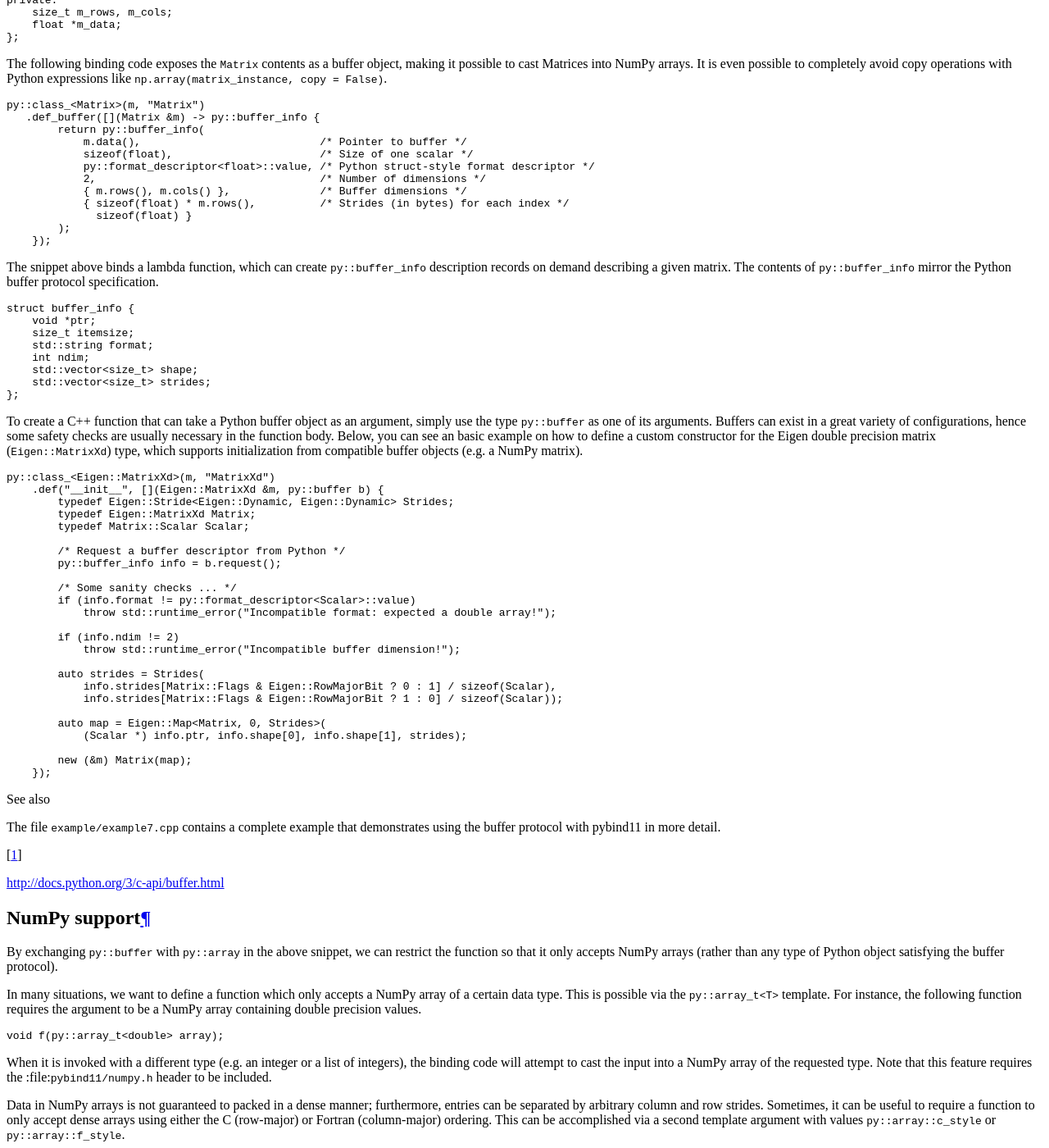
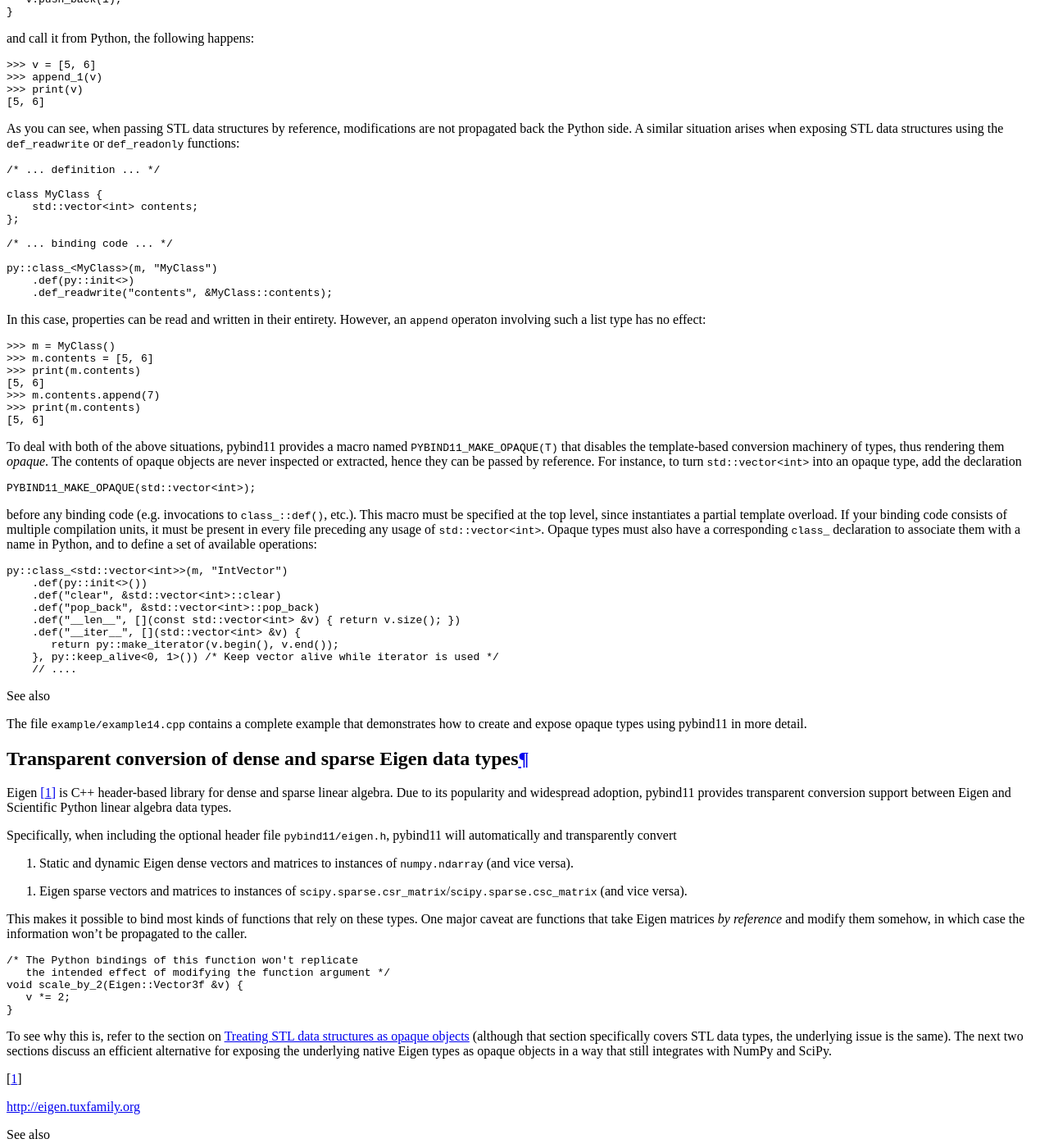
Before and after one commit to pybind/pybind11, a Sphinx documentation site: the page built from docs/advanced.rst, in a window 1280 px wide and 1400 px high, scrolled down 10755 px. Shown: the whole window at 82% size. Built offline with Sphinx 7.4.7 and the Read the Docs theme 2.0.0, drawn with Linux system fonts in a browser that asks for light colours; some of the changed text lies outside the part shown.

Commit message:
transparent conversion of dense and sparse Eigen types

```diff
--- a/docs/advanced.rst
+++ b/docs/advanced.rst
@@ -792,13 +792,157 @@ There is also a special exception :class:`cast_error` that is thrown by
 :func:`handle::call` when the input arguments cannot be converted to Python
 objects.
 
+.. _opaque:
+
+Treating STL data structures as opaque objects
+==============================================
+
+pybind11 heavily relies on a template matching mechanism to convert parameters
+and return values that are constructed from STL data types such as vectors,
+linked lists, hash tables, etc. This even works in a recursive manner, for
+instance to deal with lists of hash maps of pairs of elementary and custom
+types, etc.
+
+However, a fundamental limitation of this approach is that internal conversions
+between Python and C++ types involve a copy operation that prevents
+pass-by-reference semantics. What does this mean?
+
+Suppose we bind the following function
+
+.. code-block:: cpp
+
+    void append_1(std::vector<int> &v) {
+       v.push_back(1);
+    }
+
+and call it from Python, the following happens:
+
+.. code-block:: python
+
+   >>> v = [5, 6]
+   >>> append_1(v)
+   >>> print(v)
+   [5, 6]
+
+As you can see, when passing STL data structures by reference, modifications
+are not propagated back the Python side. A similar situation arises when
+exposing STL data structures using the ``def_readwrite`` or ``def_readonly``
+functions:
+
+.. code-block:: cpp
+
+    /* ... definition ... */
+
+    class MyClass {
+        std::vector<int> contents;
+    };
+
+    /* ... binding code ... */
+
+    py::class_<MyClass>(m, "MyClass")
+        .def(py::init<>)
+        .def_readwrite("contents", &MyClass::contents);
+
+In this case, properties can be read and written in their entirety. However, an
+``append`` operaton involving such a list type has no effect:
+
+.. code-block:: python
+
+   >>> m = MyClass()
+   >>> m.contents = [5, 6]
+   >>> print(m.contents)
+   [5, 6]
+   >>> m.contents.append(7)
+   >>> print(m.contents)
+   [5, 6]
+
+To deal with both of the above situations, pybind11 provides a macro named
+``PYBIND11_MAKE_OPAQUE(T)`` that disables the template-based conversion
+machinery of types, thus rendering them *opaque*. The contents of opaque
+objects are never inspected or extracted, hence they can be passed by
+reference. For instance, to turn ``std::vector<int>`` into an opaque type, add
+the declaration
+
+.. code-block:: cpp
+
+    PYBIND11_MAKE_OPAQUE(std::vector<int>);
+
+before any binding code (e.g. invocations to ``class_::def()``, etc.). This
+macro must be specified at the top level, since instantiates a partial template
+overload. If your binding code consists of multiple compilation units, it must
+be present in every file preceding any usage of ``std::vector<int>``. Opaque
+types must also have a corresponding ``class_`` declaration to associate them
+with a name in Python, and to define a set of available operations:
+
+.. code-block:: cpp
+
+    py::class_<std::vector<int>>(m, "IntVector")
+        .def(py::init<>())
+        .def("clear", &std::vector<int>::clear)
+        .def("pop_back", &std::vector<int>::pop_back)
+        .def("__len__", [](const std::vector<int> &v) { return v.size(); })
+        .def("__iter__", [](std::vector<int> &v) {
+           return py::make_iterator(v.begin(), v.end());
+        }, py::keep_alive<0, 1>()) /* Keep vector alive while iterator is used */
+        // ....
+
+
+.. seealso::
+
+    The file :file:`example/example14.cpp` contains a complete example that
+    demonstrates how to create and expose opaque types using pybind11 in more
+    detail.
+
+.. _eigen:
+
+Transparent conversion of dense and sparse Eigen data types
+===========================================================
+
+Eigen [#f1]_ is C++ header-based library for dense and sparse linear algebra. Due to
+its popularity and widespread adoption, pybind11 provides transparent
+conversion support between Eigen and Scientific Python linear algebra data types.
+
+Specifically, when including the optional header file :file:`pybind11/eigen.h`,
+pybind11 will automatically and transparently convert
+
+1. Static and dynamic Eigen dense vectors and matrices to instances of
+   ``numpy.ndarray`` (and vice versa).
+
+1. Eigen sparse vectors and matrices to instances of
+   ``scipy.sparse.csr_matrix``/``scipy.sparse.csc_matrix`` (and vice versa).
+
+This makes it possible to bind most kinds of functions that rely on these types.
+One major caveat are functions that take Eigen matrices *by reference* and modify
+them somehow, in which case the information won't be propagated to the caller.
+
+.. code-block:: cpp
+
+    /* The Python bindings of this function won't replicate
+       the intended effect of modifying the function argument */
+    void scale_by_2(Eigen::Vector3f &v) {
+       v *= 2;
+    }
+
+To see why this is, refer to the section on :ref:`opaque` (although that
+section specifically covers STL data types, the underlying issue is the same).
+The next two sections discuss an efficient alternative for exposing the
+underlying native Eigen types as opaque objects in a way that still integrates
+with NumPy and SciPy.
+
+.. [#f1] http://eigen.tuxfamily.org
+
+.. seealso::
+
+    The file :file:`example/eigen.cpp` contains a complete example that
+    shows how to pass Eigen sparse and dense data types in more detail.
+
 Buffer protocol
 ===============
 
 Python supports an extremely general and convenient approach for exchanging
-data between plugin libraries. Types can expose a buffer view [#f1]_,
-which provides fast direct access to the raw internal representation. Suppose
-we want to bind the following simplistic Matrix class:
+data between plugin libraries. Types can expose a buffer view [#f2]_, which
+provides fast direct access to the raw internal data representation. Suppose we
+want to bind the following simplistic Matrix class:
 
 .. code-block:: cpp
 
@@ -856,16 +1000,19 @@ in a great variety of configurations, hence some safety checks are usually
 necessary in the function body. Below, you can see an basic example on how to
 define a custom constructor for the Eigen double precision matrix
 (``Eigen::MatrixXd``) type, which supports initialization from compatible
-buffer
-objects (e.g. a NumPy matrix).
+buffer objects (e.g. a NumPy matrix).
 
 .. code-block:: cpp
 
-    py::class_<Eigen::MatrixXd>(m, "MatrixXd")
-        .def("__init__", [](Eigen::MatrixXd &m, py::buffer b) {
+    /* Bind MatrixXd (or some other Eigen type) to Python */
+    typedef Eigen::MatrixXd Matrix;
+
+    typedef Matrix::Scalar Scalar;
+    constexpr bool rowMajor = Matrix::Flags & Eigen::RowMajorBit;
+
+    py::class_<Matrix>(m, "Matrix")
+        .def("__init__", [](Matrix &m, py::buffer b) {
             typedef Eigen::Stride<Eigen::Dynamic, Eigen::Dynamic> Strides;
-            typedef Eigen::MatrixXd Matrix;
-            typedef Matrix::Scalar Scalar;
 
             /* Request a buffer descriptor from Python */
             py::buffer_info info = b.request();
@@ -878,21 +1025,46 @@ objects (e.g. a NumPy matrix).
                 throw std::runtime_error("Incompatible buffer dimension!");
 
             auto strides = Strides(
-                info.strides[Matrix::Flags & Eigen::RowMajorBit ? 0 : 1] / sizeof(Scalar),
-                info.strides[Matrix::Flags & Eigen::RowMajorBit ? 1 : 0] / sizeof(Scalar));
+                info.strides[rowMajor ? 0 : 1] / sizeof(Scalar),
+                info.strides[rowMajor ? 1 : 0] / sizeof(Scalar));
 
             auto map = Eigen::Map<Matrix, 0, Strides>(
-                (Scalar *) info.ptr, info.shape[0], info.shape[1], strides);
+                static_cat<Scalar *>(info.ptr), info.shape[0], info.shape[1], strides);
 
             new (&m) Matrix(map);
         });
+
+For reference, the ``def_buffer()`` call for this Eigen data type should look
+as follows:
+
+.. code-block:: cpp
+
+    .def_buffer([](Matrix &m) -> py::buffer_info {
+        return py::buffer_info(
+            m.data(),                /* Pointer to buffer */
+            sizeof(Scalar),          /* Size of one scalar */
+            /* Python struct-style format descriptor */
+            py::format_descriptor<Scalar>::value,
+            /* Number of dimensions */
+            2,
+            /* Buffer dimensions */
+            { (size_t) m.rows(),
+              (size_t) m.cols() },
+            /* Strides (in bytes) for each index */
+            { sizeof(Scalar) * (rowMajor ? m.cols() : 1),
+              sizeof(Scalar) * (rowMajor ? 1 : m.rows()) }
+        );
+     })
+
+For a much easier approach of binding Eigen types (although with some
+limitations), refer to the section on :ref:`eigen`.
 
 .. seealso::
 
     The file :file:`example/example7.cpp` contains a complete example that
     demonstrates using the buffer protocol with pybind11 in more detail.
 
-.. [#f1] http://docs.python.org/3/c-api/buffer.html
+.. [#f2] http://docs.python.org/3/c-api/buffer.html
 
 NumPy support
 =============
@@ -1199,105 +1371,6 @@ accessed by multiple extension modules:
     };
 
 
-Treating STL data structures as opaque objects
-==============================================
-
-pybind11 heavily relies on a template matching mechanism to convert parameters
-and return values that are constructed from STL data types such as vectors,
-linked lists, hash tables, etc. This even works in a recursive manner, for
-instance to deal with lists of hash maps of pairs of elementary and custom
-types, etc.
-
-However, a fundamental limitation of this approach is that internal conversions
-between Python and C++ types involve a copy operation that prevents
-pass-by-reference semantics. What does this mean?
-
-Suppose we bind the following function
-
-.. code-block:: cpp
-
-    void append_1(std::vector<int> &v) {
-       v.push_back(1);
-    }
-
-and call it from Python, the following happens:
-
-.. code-block:: python
-
-   >>> v = [5, 6]
-   >>> append_1(v)
-   >>> print(v)
-   [5, 6]
-
-As you can see, when passing STL data structures by reference, modifications
-are not propagated back the Python side. A similar situation arises when
-exposing STL data structures using the ``def_readwrite`` or ``def_readonly``
-functions:
-
-.. code-block:: cpp
-
-    /* ... definition ... */
-
-    class MyClass {
-        std::vector<int> contents;
-    };
-
-    /* ... binding code ... */
-
-    py::class_<MyClass>(m, "MyClass")
-        .def(py::init<>)
-        .def_readwrite("contents", &MyClass::contents);
-
-In this case, properties can be read and written in their entirety. However, an
-``append`` operaton involving such a list type has no effect:
-
-.. code-block:: python
-
-   >>> m = MyClass()
-   >>> m.contents = [5, 6]
-   >>> print(m.contents)
-   [5, 6]
-   >>> m.contents.append(7)
-   >>> print(m.contents)
-   [5, 6]
-
-To deal with both of the above situations, pybind11 provides a macro named
-``PYBIND11_MAKE_OPAQUE(T)`` that disables the template-based conversion
-machinery of types, thus rendering them *opaque*. The contents of opaque
-objects are never inspected or extracted, hence they can be passed by
-reference. For instance, to turn ``std::vector<int>`` into an opaque type, add
-the declaration
-
-.. code-block:: cpp
-
-    PYBIND11_MAKE_OPAQUE(std::vector<int>);
-
-before any binding code (e.g. invocations to ``class_::def()``, etc.). This
-macro must be specified at the top level, since instantiates a partial template
-overload. If your binding code consists of multiple compilation units, it must
-be present in every file preceding any usage of ``std::vector<int>``. Opaque
-types must also have a corresponding ``class_`` declaration to associate them
-with a name in Python, and to define a set of available operations:
-
-.. code-block:: cpp
-
-    py::class_<std::vector<int>>(m, "IntVector")
-        .def(py::init<>())
-        .def("clear", &std::vector<int>::clear)
-        .def("pop_back", &std::vector<int>::pop_back)
-        .def("__len__", [](const std::vector<int> &v) { return v.size(); })
-        .def("__iter__", [](std::vector<int> &v) {
-           return py::make_iterator(v.begin(), v.end());
-        }, py::keep_alive<0, 1>()) /* Keep vector alive while iterator is used */
-        // ....
-
-
-.. seealso::
-
-    The file :file:`example/example14.cpp` contains a complete example that
-    demonstrates how to create and expose opaque types using pybind11 in more
-    detail.
-
 Pickling support
 ================
 
--- a/docs/basics.rst
+++ b/docs/basics.rst
@@ -275,6 +275,10 @@ as arguments and return values, refer to the section on binding :ref:`classes`.
 +---------------------------------+--------------------------+-------------------------------+
 | ``std::function<...>``          | STL polymorphic function | :file:`pybind11/functional.h` |
 +---------------------------------+--------------------------+-------------------------------+
+| ``Eigen::Matrix<...>``          | Dense Eigen matrices     | :file:`pybind11/eigen.h`      |
++---------------------------------+--------------------------+-------------------------------+
+| ``Eigen::SparseMatrix<...>``    | Sparse Eigen matrices    | :file:`pybind11/eigen.h`      |
++---------------------------------+--------------------------+-------------------------------+
 
 
 .. [#f1] In practice, implementation and binding code will generally be located
--- a/docs/changelog.rst
+++ b/docs/changelog.rst
@@ -5,6 +5,7 @@ Changelog
 
 1.8 (Not yet released)
 ----------------------
+* Transparent conversion of sparse and dense Eigen data types
 * Fixed incorrect default return value policy for functions returning a shared
   pointer
 * Don't allow casting a ``None`` value into a C++ lvalue reference
--- a/setup.py
+++ b/setup.py
@@ -20,6 +20,7 @@ setup(
         'include/pybind11/cast.h',
         'include/pybind11/complex.h',
         'include/pybind11/descr.h',
+        'include/pybind11/eigen.h',
         'include/pybind11/numpy.h',
         'include/pybind11/pybind11.h',
         'include/pybind11/stl.h',
```
Also changed, not shown: other parts of docs/advanced.rst (+6 -6 lines), CMakeLists.txt (+15 -0 lines), 8 other files.
